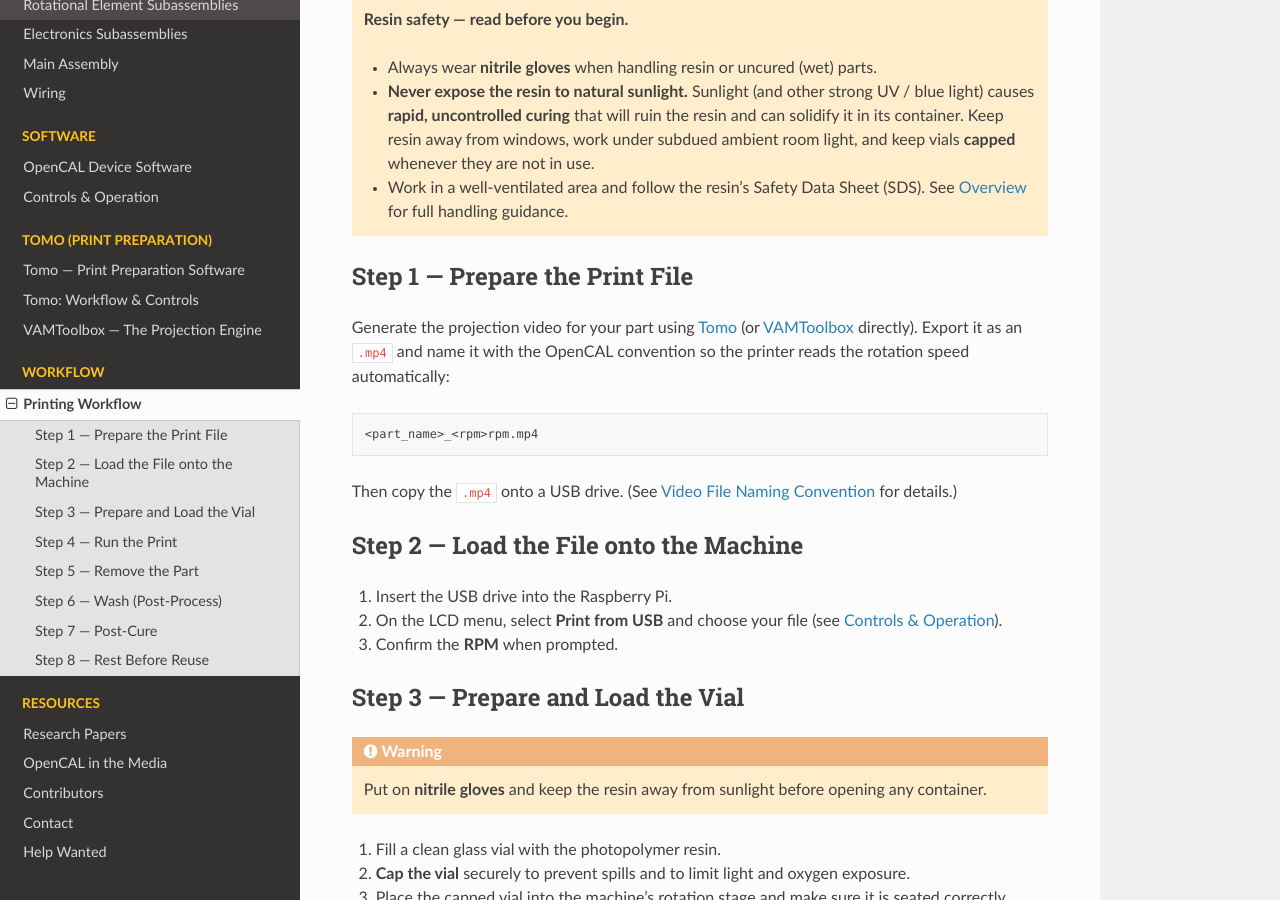
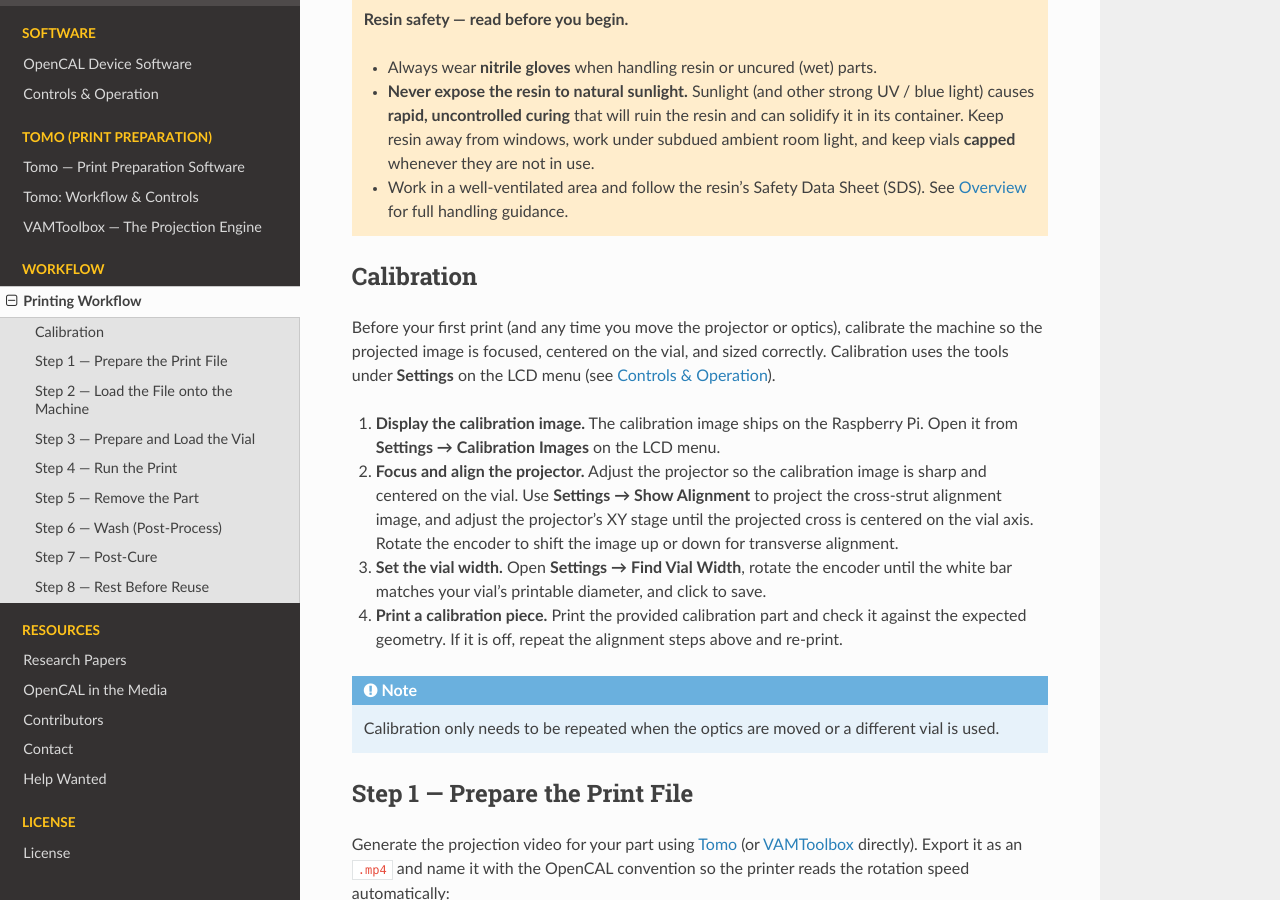
Before and after one commit to computed-axial-lithography/OpenCAL-documentation, a Sphinx documentation site: the page built from docs/source/workflow/printing.rst, in a window 1280 px wide and 900 px high, scrolled down 265 px. Built offline with Sphinx 7.4.7 and the Read the Docs theme 3.1.0, drawn with Linux system fonts in a browser that asks for light colours.

Commit message:
Add License page and a Calibration section to the printing workflow
- New License page (UC Regents license summary + full-text link + OTL contact),
  under a "License" nav caption
- Add a Calibration section as the first part of the Printing Workflow (calibration
  image, projector focus/alignment, vial width, and printing a calibration piece),
  with placeholders for the calibration image and calibration-piece print files

Co-Authored-By: Claude Opus 4.8 (1M context) <noreply@anthropic.com>

```diff
--- a/docs/source/index.rst
+++ b/docs/source/index.rst
@@ -142,4 +142,6 @@ is conducted.
 .. toctree::
    :maxdepth: 2
    :hidden:
-   :caption: Miscellaneous
+   :caption: License
+
+   resources/license
--- a/docs/source/workflow/printing.rst
+++ b/docs/source/workflow/printing.rst
@@ -15,6 +15,35 @@ file, loading resin, running the print, and post-processing the finished part.
      vials **capped** whenever they are not in use.
    * Work in a well-ventilated area and follow the resin's Safety Data Sheet (SDS). See
      :doc:`../materials/overview` for full handling guidance.
+
+Calibration
+-----------
+
+Before your first print (and any time you move the projector or optics), calibrate the machine so
+the projected image is focused, centered on the vial, and sized correctly. Calibration uses the
+tools under **Settings** on the LCD menu (see :doc:`Controls & Operation <../software/controls>`).
+
+#. **Display the calibration image.** The calibration image ships on the Raspberry Pi. Open it from
+   **Settings → Calibration Images** on the LCD menu.
+
+   .. The calibration image goes here. Add it to docs/source/static/Workflow/ and embed it.
+
+#. **Focus and align the projector.** Adjust the projector so the calibration image is sharp and
+   centered on the vial. Use **Settings → Show Alignment** to project the cross-strut alignment
+   image, and adjust the projector's XY stage until the projected cross is centered on the vial
+   axis. Rotate the encoder to shift the image up or down for transverse alignment.
+
+#. **Set the vial width.** Open **Settings → Find Vial Width**, rotate the encoder until the white
+   bar matches your vial's printable diameter, and click to save.
+
+#. **Print a calibration piece.** Print the provided calibration part and check it against the
+   expected geometry. If it is off, repeat the alignment steps above and re-print.
+
+   .. The calibration-piece print files (download link) go here.
+
+.. note::
+
+   Calibration only needs to be repeated when the optics are moved or a different vial is used.
 
 Step 1 — Prepare the Print File
 -------------------------------
```
Also changed, not shown: docs/source/resources/license.rst (added, +33 -0 lines).
